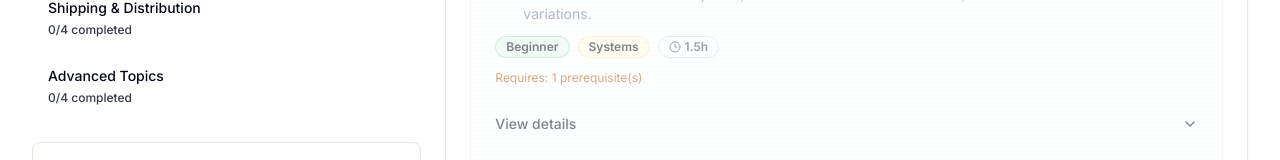
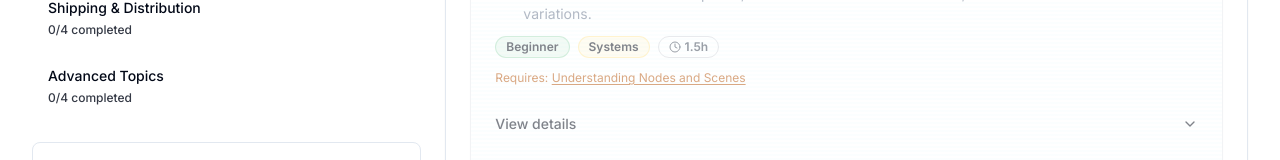
Before and after one commit to adnjoo/godot-roadmap, a Next.js app: page /roadmap in a window 1280 px wide. Shown: the part 623-783 px from the top of the page. Built offline with nearby package versions, Linux system fonts and the light colour scheme.

Commit message:
Add inline prerequisite display with clickable navigation
- Display prerequisite names inline instead of count
- Make prerequisites clickable to scroll to their cards
- Add smooth scroll with highlight effect when clicking prerequisites
- Add IDs to roadmap item cards for navigation targeting

```diff
--- a/components/roadmap/RoadmapItemCard.tsx
+++ b/components/roadmap/RoadmapItemCard.tsx
@@ -10,6 +10,8 @@ import { ExternalLink, Clock } from "lucide-react";
 import { cn } from "@/lib/utils";
 import { GlowingEffect } from "@/components/ui/glowing-effect";
 import type { Difficulty, Category } from "@/lib/store/RoadmapContext";
+import roadmapDataRaw from "@/data/roadmap.godot-2026.json";
+import type { RoadmapData } from "@/types/roadmap";
 
 interface RoadmapItem {
   id: string;
@@ -28,11 +30,20 @@ interface RoadmapItemCardProps {
   canStart: boolean;
 }
 
+const roadmapData = roadmapDataRaw as RoadmapData;
+
 export function RoadmapItemCard({ item, canStart }: RoadmapItemCardProps) {
   const { completedItems, toggleItem } = useRoadmap();
   const isCompleted = completedItems.has(item.id);
   const [isAccordionOpen, setIsAccordionOpen] = useState(false);
   const isActive = isAccordionOpen && canStart && !isCompleted;
+
+  // Get prerequisite titles from IDs
+  const getPrerequisiteTitles = (prerequisiteIds: string[]): string[] => {
+    return prerequisiteIds
+      .map((id) => roadmapData.items.find((item) => item.id === id)?.title)
+      .filter((title): title is string => title !== undefined);
+  };
 
   const difficultyColors = {
     Beginner: "bg-[hsl(var(--cyber-green))]/10 text-[hsl(var(--cyber-green))] border-[hsl(var(--cyber-green))]/30",
@@ -48,8 +59,21 @@ export function RoadmapItemCard({ item, canStart }: RoadmapItemCardProps) {
     Tools: "bg-[hsl(var(--cyber-cyan))]/10 text-[hsl(var(--cyber-cyan))] border-[hsl(var(--cyber-cyan))]/30",
   };
 
+  const scrollToPrerequisite = (prerequisiteId: string) => {
+    const element = document.getElementById(`roadmap-item-${prerequisiteId}`);
+    if (element) {
+      element.scrollIntoView({ behavior: "smooth", block: "center" });
+      // Add a highlight effect
+      element.classList.add("ring-2", "ring-[hsl(var(--cyber-cyan))]", "ring-offset-2");
+      setTimeout(() => {
+        element.classList.remove("ring-2", "ring-[hsl(var(--cyber-cyan))]", "ring-offset-2");
+      }, 2000);
+    }
+  };
+
   return (
     <Card
+      id={`roadmap-item-${item.id}`}
       className={cn(
         "relative transition-all duration-300 cyber-scanline",
         "dark:bg-[hsl(var(--cyber-dark))] dark:border-[hsl(var(--cyber-cyan))]/20",
@@ -104,7 +128,6 @@ export function RoadmapItemCard({ item, canStart }: RoadmapItemCardProps) {
                     "outline outline-2 outline-[hsl(var(--cyber-green))] outline-offset-0 rounded-sm"
                   ]
                 )}
-                style={isCompleted ? { outlineOpacity: 0.5 } : undefined}
               />
             </div>
             <div className="flex-1">
@@ -184,7 +207,27 @@ export function RoadmapItemCard({ item, canStart }: RoadmapItemCardProps) {
             "dark:text-[hsl(var(--cyber-amber))]",
             "text-amber-700"
           )}>
-            Requires: {item.prerequisites.length} prerequisite(s)
+            Requires:{" "}
+            {item.prerequisites.map((prerequisiteId, index) => {
+              const prerequisiteItem = roadmapData.items.find((item) => item.id === prerequisiteId);
+              if (!prerequisiteItem) return null;
+              return (
+                <span key={prerequisiteId}>
+                  {index > 0 && ", "}
+                  <button
+                    onClick={() => scrollToPrerequisite(prerequisiteId)}
+                    className={cn(
+                      "underline underline-offset-2 hover:underline-offset-4 transition-all",
+                      "hover:dark:text-[hsl(var(--cyber-cyan))]",
+                      "hover:text-blue-600",
+                      "cursor-pointer"
+                    )}
+                  >
+                    {prerequisiteItem.title}
+                  </button>
+                </span>
+              );
+            })}
           </div>
         )}
 
```
